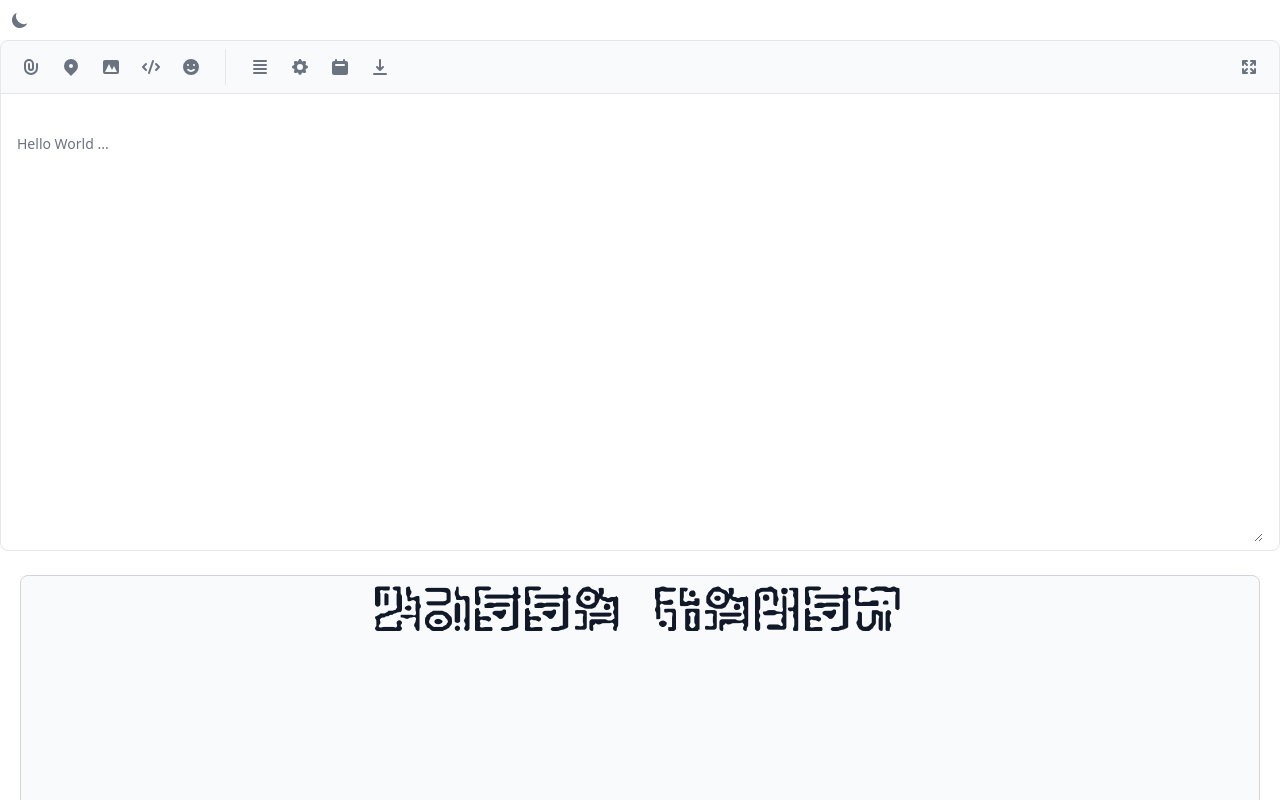
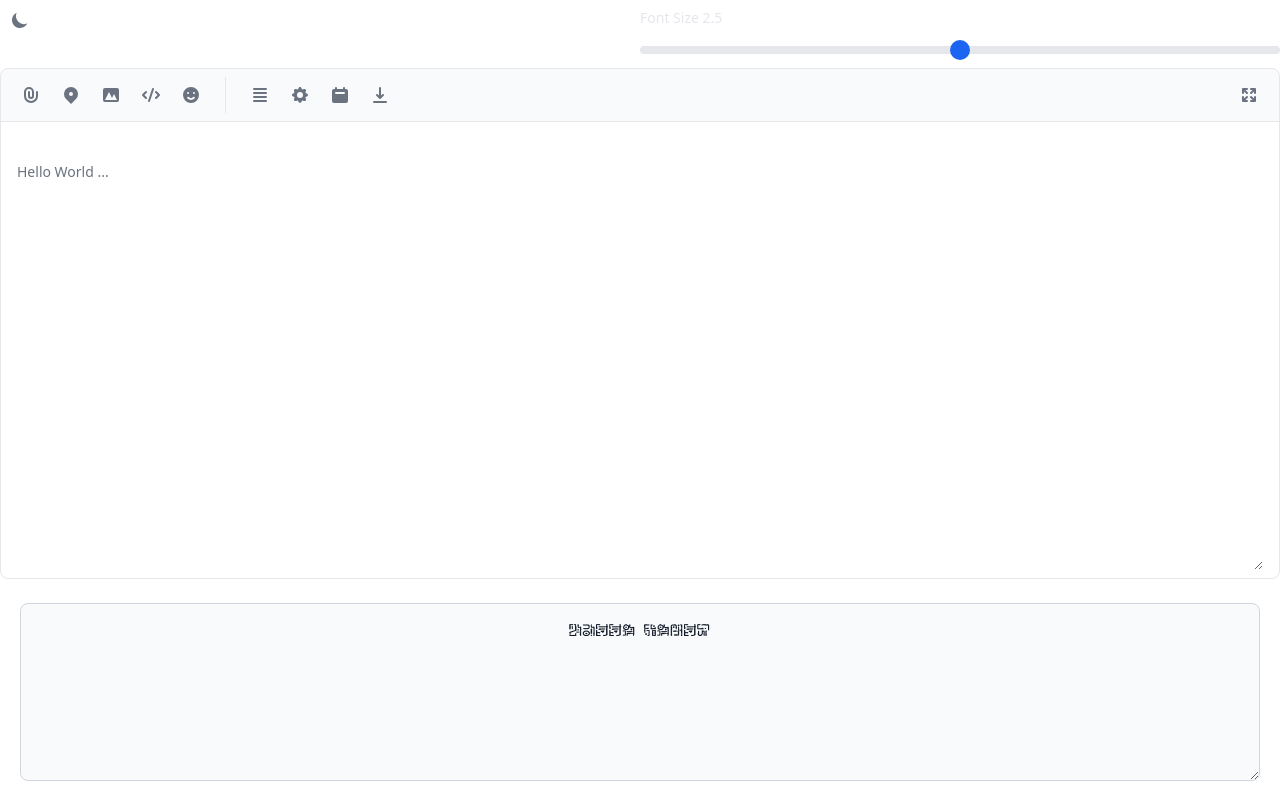
Before and after one commit to lafllamme/poneglyph-app, a Vue app: page / in a window 1280 px wide. Shown: the top 800 px of the page. Built offline with nearby package versions, Linux system fonts and the light colour scheme.

Commit message:
add slider

```diff
--- a/src/App.vue
+++ b/src/App.vue
@@ -3,10 +3,16 @@ import {RouterLink, RouterView} from 'vue-router'
 import WYSIWYGEditor from "@/components/wysiwyg-editor.vue";
 import TextPreview from "@/components/text-preview.vue";
 import ModeSwitcher from "@/components/ModeSwitcher.vue";
+import SliderRange from "@/components/patterns/slider-range.vue";
 </script>
 
 <template>
-  <ModeSwitcher />
+  <div class="flex justify-between ">
+    <ModeSwitcher />
+    <div class="py-2 w-1/2">
+      <SliderRange/>
+    </div>
+  </div>
   <WYSIWYGEditor />
   <TextPreview />
 
--- a/src/assets/base.scss
+++ b/src/assets/base.scss
@@ -14,7 +14,7 @@ input {
   }
 }*/
 
-html *, body *, #app * {
+ * {
   @apply transition-colors duration-700;
 }
 
--- /dev/null
+++ b/src/components/patterns/slider-range.vue
@@ -0,0 +1,21 @@
+<template>
+
+  <label for="steps-range"
+         class="block mb-2 text-black text-sm font-medium text-gray-200 dark:text-white">Font Size
+    {{ fontTextSize }}</label>
+  <input @input="handleInput" id="steps-range" type="range" min="0" max="5" :value="fontTextSize" step="0.5"
+         class="w-full h-2 bg-gray-200 rounded-lg appearance-none cursor-pointer dark:bg-gray-800">
+</template>
+
+<script setup lang="ts">
+import {useFontStore} from "@/stores/useFont.store";
+import {storeToRefs} from "pinia";
+
+const {setFontTextSize} = useFontStore();
+const {fontTextSize} = storeToRefs(useFontStore());
+const handleInput = (e: Event) => {
+  const slider = e.target as HTMLInputElement;
+  setFontTextSize(slider.value);
+  console.log(slider.value);
+}
+</script>
--- a/src/components/text-preview.vue
+++ b/src/components/text-preview.vue
@@ -1,21 +1,41 @@
 <script setup lang="ts">
 import {storeToRefs} from "pinia";
+import {computed, watch} from "vue";
 import {useFontStore} from "@/stores/useFont.store";
 
+const {fontText, fontTextSize} = storeToRefs(useFontStore());
 
 
-const {fontText} = storeToRefs(useFontStore());
+const fontSizeClass = computed(() => {
+  const baseFontSize = Math.floor(parseFloat(fontTextSize.value));
+  const breakpoints = ['xs', 'sm', 'md', 'lg', 'xl', '2xl'];
+
+  const responsiveClasses = breakpoints
+      .map((bp) => (bp !== 'xs' ? `${bp}:` : '') + `text-${Math.min(baseFontSize + (breakpoints.indexOf(bp) * 2), 5)}xl`);
+
+  return responsiveClasses.join(' ');
+});
+
+watch(fontSizeClass, (newVal) => {
+  console.log(newVal);
+  /*  const textPreview = document.getElementById('text-preview');
+    if (textPreview) {
+      textPreview.classList.remove('text-5xl', 'text-6xl', 'text-7xl', 'text-8xl', 'text-9xl', 'text-10xl');
+      textPreview.classList.add(fontSizeClass.value);
+    }*/
+});
 
 </script>
 <template>
-    <div class="text-preview py-2 px-5">
+  <div class="text-preview py-2 px-5">
       <textarea
           v-model="fontText"
           id="text-preview"
-          rows="12"
-          class="text-6xl text-center text-gray-900 dark:text-white block p-2.5 w-full bg-gray-50 rounded-lg border border-gray-300 focus:ring-blue-500 focus:border-blue-500 dark:bg-gray-700 dark:border-gray-600 dark:placeholder-gray-400 dark:text-white dark:focus:ring-blue-500 dark:focus:border-blue-500"
+          rows="6"
+          :class="fontSizeClass"
+          class="text-center text-gray-900 dark:text-white block py-4 px-3 w-full bg-gray-50 rounded-lg border border-gray-300 focus:ring-blue-500 focus:border-blue-500 dark:bg-gray-700 dark:border-gray-600 dark:placeholder-gray-400 dark:text-white dark:focus:ring-blue-500 dark:focus:border-blue-500"
       />
-    </div>
+  </div>
 </template>
 <style lang="scss">
 
--- a/src/components/wysiwyg-editor.vue
+++ b/src/components/wysiwyg-editor.vue
@@ -3,6 +3,7 @@ import TextArea from "@/components/patterns/text-area.vue";
 import IconAttachment from "@/components/icons/IconAttachment.vue";
 import {useFontStore} from "@/stores/useFont.store";
 import {storeToRefs} from "pinia";
+import SliderRange from "@/components/patterns/slider-range.vue";
 
 const {fontText} = storeToRefs(useFontStore());
 
@@ -14,6 +15,7 @@ const {fontText} = storeToRefs(useFontStore());
     <div
         class="w-full mb-4 border border-gray-200 rounded-lg bg-gray-50 dark:bg-gray-700 dark:border-gray-600">
       <div class="flex items-center justify-between px-3 py-2 border-b dark:border-gray-600">
+
         <div class="flex flex-wrap items-center divide-gray-200 sm:divide-x dark:divide-gray-600">
           <div class="flex items-center space-x-1 sm:pr-4">
             <button type="button"
@@ -139,4 +141,6 @@ const {fontText} = storeToRefs(useFontStore());
 
 
 </template>
-<style lang="scss" scoped></style>
+<style lang="scss" scoped>
+
+</style>
--- a/src/stores/useFont.store.ts
+++ b/src/stores/useFont.store.ts
@@ -3,17 +3,31 @@ import {defineStore} from 'pinia'
 
 export const useFontStore = defineStore('font', () => {
     const fontText = ref<string>('Hello World');
+    const fontTextSize = ref<string>('2.5');
 
     const setFontText = (text: string) => {
         fontText.value = validateFontText(text);
     }
-
+    const setFontTextSize = (size: string) => {
+        fontTextSize.value = size;
+    }
     const getFontText = computed(() => fontText.value);
+    const getFontTextSize = computed(() => fontTextSize.value);
 
     const validateFontText = ((text: string) => {
         return text.replace(/[^a-zA-Z0-9\s.,]/g, '');
     })
 
 
-    return {fontText, setFontText, getFontText, validateFontText}
+
+
+    return {
+        fontText,
+        setFontText,
+        getFontText,
+        validateFontText,
+        fontTextSize,
+        setFontTextSize,
+        getFontTextSize
+    }
 })
```
